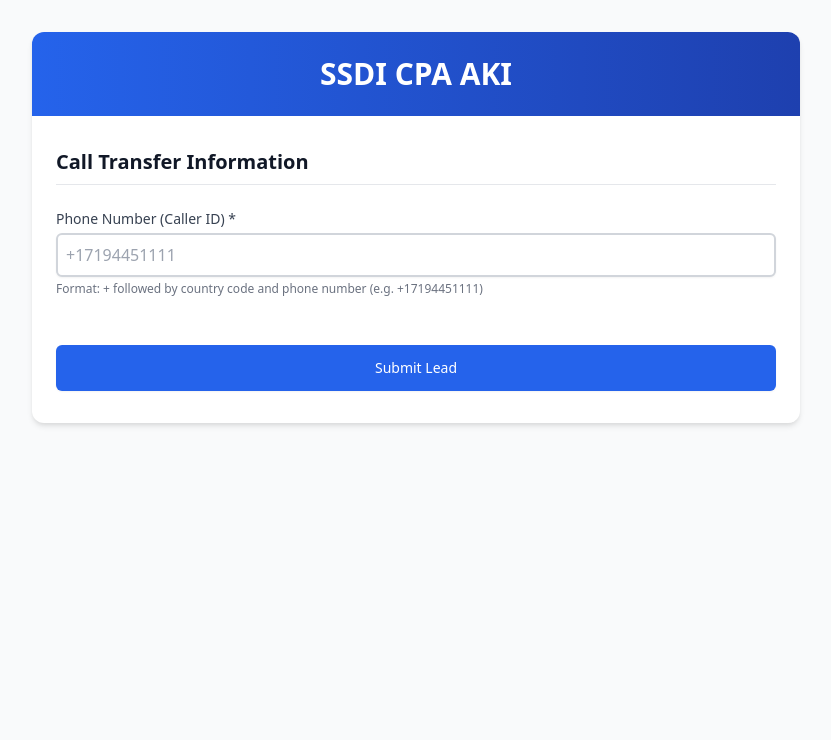
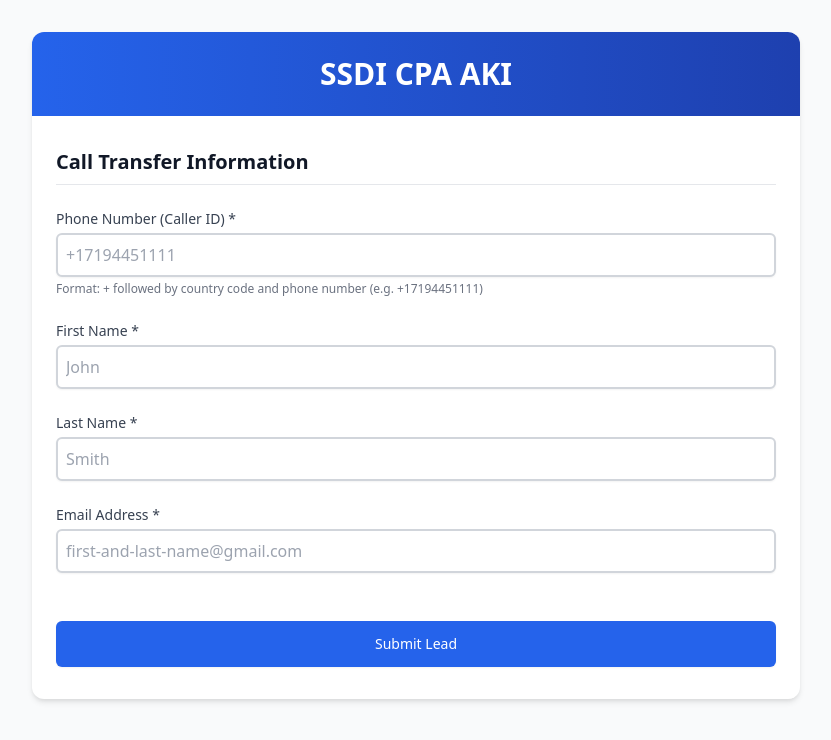
Before and after one commit to asadishaq15/lead-forms, a React (Vite) app: page /ssdi-aki in a window 1280 px wide. Shown: the top 740 px of the page, without its empty margins (224-1055 px from the left). Built offline with nearby package versions, Linux system fonts and the light colour scheme.

Commit message:
update the form

```diff
--- a/src/Components/GrowXForm1.jsx
+++ b/src/Components/GrowXForm1.jsx
@@ -5,6 +5,9 @@ const GrowXForm1 = () => {
     lead_token: "a9faecfbeddd4d57bae3d325800181af",
     caller_id: "",
     traffic_source_id: "1000",
+    first_name: "",
+    last_name: "",
+    email: "",
   });
 
   const [error, setError] = useState(null);
@@ -15,7 +18,8 @@ const GrowXForm1 = () => {
     setError(null);
     setSuccess(null);
 
-    const requiredFields = ["caller_id"];
+    // Make first_name, last_name, email and caller_id required
+    const requiredFields = ["caller_id", "first_name", "last_name", "email"];
 
     for (const field of requiredFields) {
       if (!formData[field]) {
@@ -29,6 +33,12 @@ const GrowXForm1 = () => {
     // Phone validation - should start with + followed by digits
     if (!/^\+\d+$/.test(formData.caller_id)) {
       setError("Please enter a valid phone number starting with + followed by country code and number (e.g. +17194451111).");
+      return;
+    }
+
+    // Basic email validation
+    if (!/^[^\s@]+@[^\s@]+\.[^\s@]+$/.test(formData.email)) {
+      setError("Please enter a valid email address (e.g. first-and-last-name@gmail.com).");
       return;
     }
 
@@ -51,6 +61,9 @@ const GrowXForm1 = () => {
           setFormData((prev) => ({
             ...prev,
             caller_id: "",
+            first_name: "",
+            last_name: "",
+            email: "",
           }));
         } else {
           const errorMessage =
@@ -141,6 +154,7 @@ const GrowXForm1 = () => {
             <h3 className="text-xl font-semibold text-gray-900 border-b pb-2">
               Call Transfer Information
             </h3>
+
             <div>
               <label className="block text-sm font-medium text-gray-700">
                 Phone Number (Caller ID) *
@@ -157,7 +171,53 @@ const GrowXForm1 = () => {
               <p className="mt-1 text-xs text-gray-500">Format: + followed by country code and phone number (e.g. +17194451111)</p>
             </div>
 
+            {/* Added first name */}
+            <div>
+              <label className="block text-sm font-medium text-gray-700">
+                First Name *
+              </label>
+              <input
+                type="text"
+                name="first_name"
+                value={formData.first_name}
+                onChange={handleChange}
+                required
+                placeholder="John"
+                className="mt-1 block w-full rounded-md border-2 border-gray-300 shadow-sm focus:border-gray-500 focus:ring-gray-500 p-2"
+              />
+            </div>
 
+            {/* Added last name */}
+            <div>
+              <label className="block text-sm font-medium text-gray-700">
+                Last Name *
+              </label>
+              <input
+                type="text"
+                name="last_name"
+                value={formData.last_name}
+                onChange={handleChange}
+                required
+                placeholder="Smith"
+                className="mt-1 block w-full rounded-md border-2 border-gray-300 shadow-sm focus:border-gray-500 focus:ring-gray-500 p-2"
+              />
+            </div>
+
+            {/* Added email */}
+            <div>
+              <label className="block text-sm font-medium text-gray-700">
+                Email Address *
+              </label>
+              <input
+                type="email"
+                name="email"
+                value={formData.email}
+                onChange={handleChange}
+                required
+                placeholder="first-and-last-name@gmail.com"
+                className="mt-1 block w-full rounded-md border-2 border-gray-300 shadow-sm focus:border-gray-500 focus:ring-gray-500 p-2"
+              />
+            </div>
           </div>
 
           {/* Submit Button */}
```
